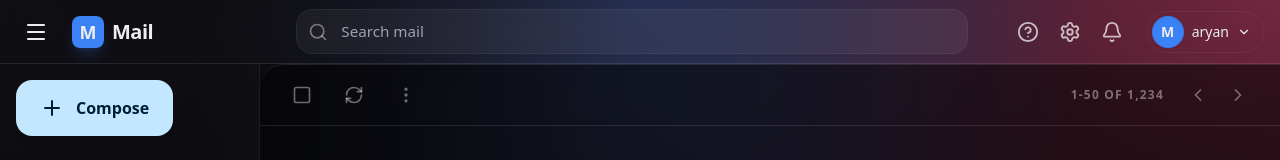
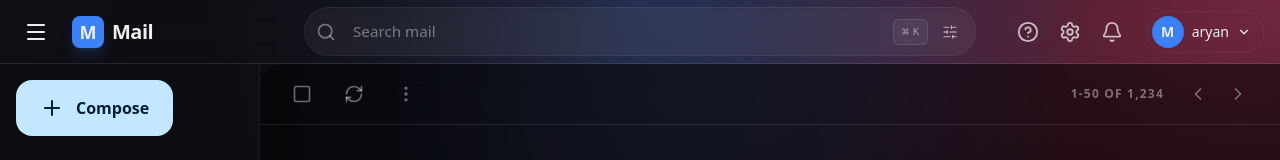
Before and after one commit to mobintix-in/mail, a Next.js app: page /1 in a window 1280 px wide. Shown: the top 160 px of the page. Built offline with nearby package versions, Linux system fonts and the light colour scheme.

Commit message:
Mobintix

```diff
--- a/app/components/EmailList.tsx
+++ b/app/components/EmailList.tsx
@@ -12,7 +12,7 @@ interface EmailListProps {
 
 export default function EmailList({ emails, isLoading }: EmailListProps) {
   return (
-    <div className="flex flex-col h-full bg-black/40 backdrop-blur-md lg:rounded-tl-3xl border-t border-white/10 overflow-hidden shadow-2xl">
+    <div className="flex flex-col h-full bg-black/40 backdrop-blur-md lg:rounded-tl-3xl overflow-hidden shadow-2xl">
       {/* Toolbar */}
       <div className="flex items-center justify-between px-3 md:px-6 py-2 md:py-3 border-b border-white/10">
         <div className="flex items-center gap-1 md:gap-4">
--- a/app/components/Header.tsx
+++ b/app/components/Header.tsx
@@ -1,6 +1,6 @@
 "use client";
 
-import { Search, Menu, Settings, HelpCircle, Bell, User, ChevronDown, Check, X, LogOut } from "lucide-react";
+import { Search, Menu, Settings, HelpCircle, Bell, User, ChevronDown, Check, X, LogOut, SlidersHorizontal } from "lucide-react";
 import { useState } from "react";
 import { useMail } from "../context/MailContext";
 import { ACCOUNTS } from "../../lib/data";
@@ -19,10 +19,10 @@ export default function Header() {
   };
 
   return (
-    <header className="h-16 flex items-center justify-between px-2 md:px-4 sticky top-0 z-50 bg-background/80 backdrop-blur-md border-b border-white/10">
+    <header className="h-16 grid grid-cols-[auto_1fr_auto] md:grid-cols-[1fr_minmax(auto,42rem)_1fr] items-center px-2 md:px-4 sticky top-0 z-50 bg-background/80 backdrop-blur-md border-b border-white/10 gap-2 md:gap-4">
       {/* Left section: Menu & Logo */}
       <div className={cn(
-        "flex items-center gap-2 md:gap-4 min-w-fit md:min-w-[240px]",
+        "flex items-center gap-2 md:gap-4 justify-self-start",
         isSearchExpanded && "hidden sm:flex"
       )}>
         <button
@@ -41,10 +41,10 @@ export default function Header() {
 
       {/* Center section: Search */}
       <div className={cn(
-        "flex-1 max-w-2xl mx-2 md:mx-8 transition-all duration-300",
-        isSearchExpanded ? "absolute inset-x-0 px-4 z-50 bg-background h-16 flex items-center" : "relative"
+        "w-full transition-all duration-300",
+        isSearchExpanded ? "absolute inset-x-0 px-4 z-50 bg-background h-16 flex items-center" : "relative col-span-1"
       )}>
-        <div className="relative group w-full">
+        <div className="relative group w-full max-w-2xl mx-auto">
           <div className="absolute left-3 top-1/2 -translate-y-1/2 text-white/40 group-focus-within:text-primary transition-colors">
             <Search size={20} />
           </div>
@@ -54,13 +54,23 @@ export default function Header() {
             onFocus={() => setIsSearchExpanded(true)}
             onBlur={() => setTimeout(() => setIsSearchExpanded(false), 200)}
             className={cn(
-              "w-full bg-white/5 border border-white/5 rounded-2xl py-2.5 pl-11 pr-10 outline-none focus:bg-white/10 focus:border-primary/50 transition-all text-[0.95rem]",
-              isSearchExpanded && "bg-white/10 border-primary/50"
+              "w-full bg-white/5 hover:bg-white/10 border border-white/5 hover:border-white/10 rounded-full py-3 pl-12 pr-28 outline-none transition-all duration-300 text-[0.95rem] placeholder:text-white/40 shadow-inner",
+              "focus:bg-white/10 focus:border-primary/30 focus:ring-1 focus:ring-primary/20",
             )}
           />
-          {isSearchExpanded && (
+          <div className="absolute right-3 top-1/2 -translate-y-1/2 flex items-center gap-2">
+            {!isSearchExpanded ? (
+              <>
+                <div className="hidden md:flex items-center gap-1 px-2 py-1 rounded-md bg-white/5 border border-white/10 text-[10px] text-white/50 font-mono font-medium">
+                  <span className="text-xs">⌘</span>K
+                </div>
+                <button className="p-1.5 hover:bg-white/10 rounded-full text-white/50 hover:text-white transition-colors">
+                  <SlidersHorizontal size={16} />
+                </button>
+              </>
+            ) : (
               <button
-              className="absolute right-3 top-1/2 -translate-y-1/2 text-white/40 hover:text-white"
+                className="p-1.5 hover:bg-white/10 rounded-full text-white/50 hover:text-white"
                 onClick={() => setIsSearchExpanded(false)}
               >
                 <X size={18} />
@@ -68,10 +78,11 @@ export default function Header() {
             )}
           </div>
         </div>
+      </div>
 
       {/* Right section: Icons & Account */}
       <div className={cn(
-        "flex items-center gap-1 md:gap-2",
+        "flex items-center gap-1 md:gap-2 justify-self-end",
         isSearchExpanded && "hidden sm:flex"
       )}>
         <div className="hidden lg:flex items-center gap-1">
```
Lines whose indentation alone changed are shown as unchanged.
